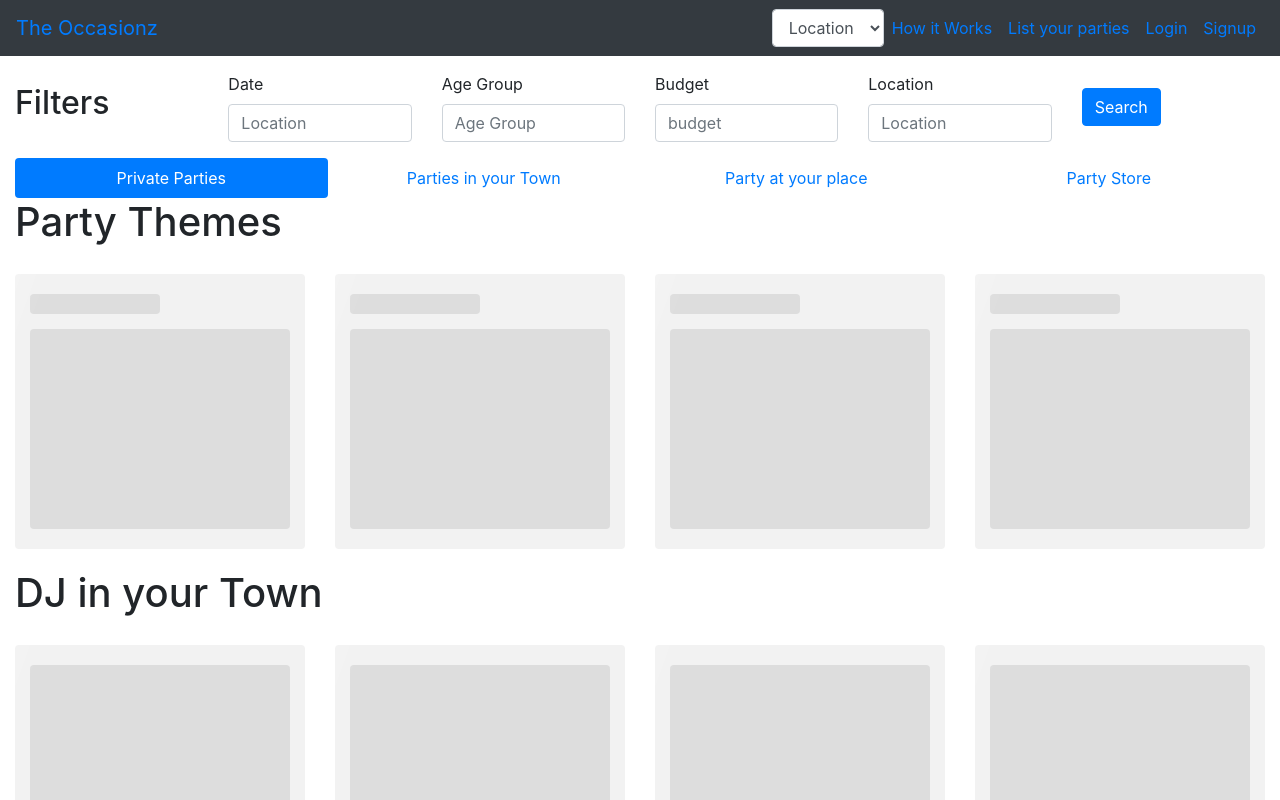
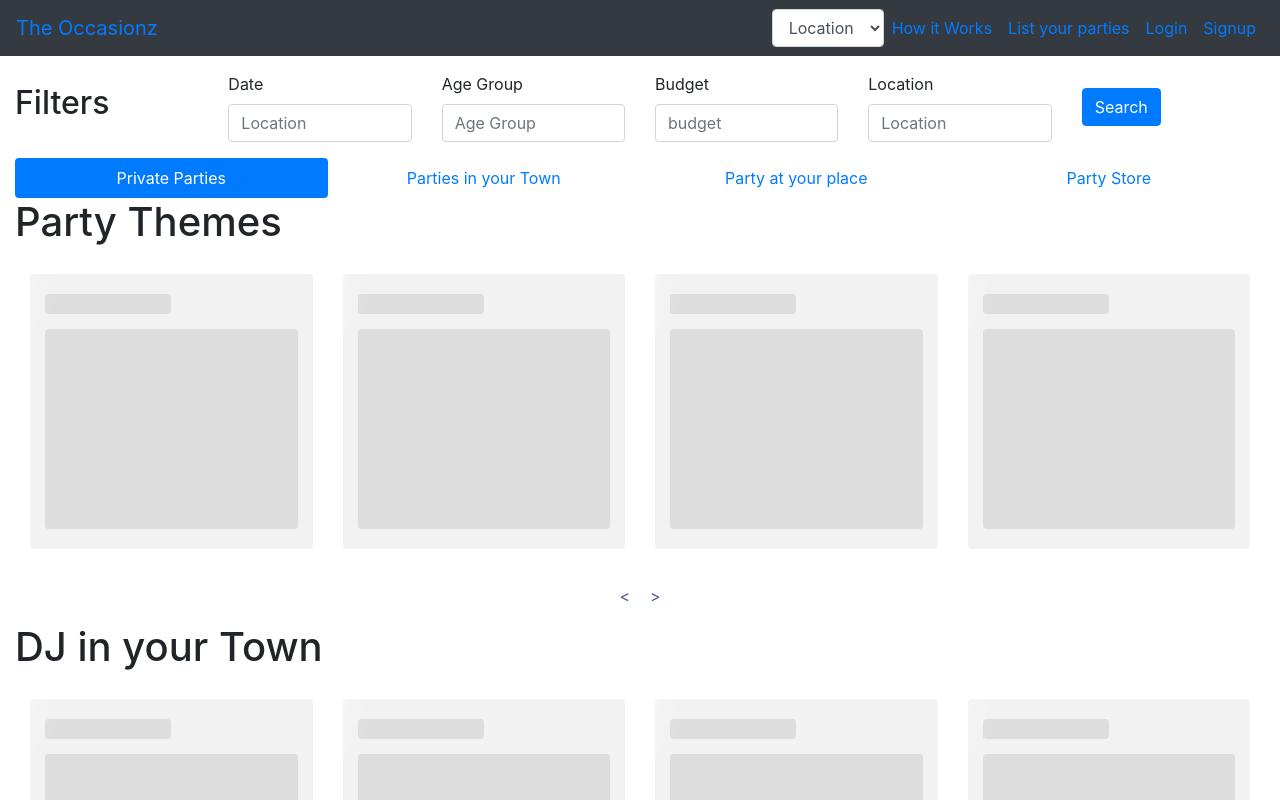
Before and after one commit to Theoccasionz/Frontend, a Next.js app: page / in a window 1280 px wide. Shown: the top 800 px of the page. Built offline with nearby package versions, Linux system fonts and the light colour scheme.

Commit message:
feat: Added Carousel
Signed-off-by: k-kumar-01 <kushalkumargupta4@gmail.com>

```diff
--- /dev/null
+++ b/components/Carousel/index.tsx
@@ -0,0 +1,46 @@
+import { FC } from 'react';
+import AliceCarousel from 'react-alice-carousel';
+import Col from 'react-bootstrap/Col';
+
+import SkeletonCard from '../Skeleton/SkeletonCard';
+import 'react-alice-carousel/lib/alice-carousel.css';
+
+const defaultItems = [
+  <Col>
+    <SkeletonCard heading={true} />
+  </Col>,
+  <Col>
+    <SkeletonCard heading={true} />
+  </Col>,
+  <Col>
+    <SkeletonCard heading={true} />
+  </Col>,
+  <Col>
+    <SkeletonCard heading={true} />
+  </Col>,
+];
+
+interface Props {
+  responsive?: Object;
+  items?: Array<JSX.Element>;
+}
+
+const responsive = {
+  568: { items: 1 },
+  768: { items: 2 },
+  992: { items: 4 },
+};
+
+const Carousel: FC<Props> = ({ items }) => {
+  return (
+    <AliceCarousel
+      mouseTracking
+      infinite={true}
+      items={items || defaultItems}
+      responsive={responsive}
+      disableDotsControls={true}
+    />
+  );
+};
+
+export default Carousel;
--- a/package.json
+++ b/package.json
@@ -13,6 +13,7 @@
     "bootstrap": "^4.5.3",
     "next": "10.0.5",
     "react": "17.0.1",
+    "react-alice-carousel": "^2.2.2",
     "react-bootstrap": "^1.4.3",
     "react-dom": "17.0.1"
   },
--- a/pages/index.tsx
+++ b/pages/index.tsx
@@ -3,9 +3,9 @@ import Container from 'react-bootstrap/Container';
 
 import Filters, { Filter } from '../components/Filters';
 import Layout from '../components/Layout';
-import List from '../components/List';
 import SkeletonFeatured from '../components/Skeleton/SkeletonFeatured';
 import PartyNav from '../components/Nav';
+import Carousel from '../components/Carousel';
 
 const Index: FC = () => {
   const [filters, setFilters] = useState<Filter>({
@@ -22,17 +22,18 @@ const Index: FC = () => {
         <div>
           <PartyNav />
         </div>
+
         <h1>Party Themes</h1>
-        <List data={[1, 2, 3, 4]} heading={true} />
+        <Carousel />
 
         <h1>DJ in your Town</h1>
-        <List data={[1, 2, 3, 4]} />
+        <Carousel />
 
         <h1>Popular Parties</h1>
         <SkeletonFeatured />
 
         <h1>Party Special</h1>
-        <List data={[1, 2, 3, 4]} heading={true} />
+        <Carousel />
       </Container>
     </Layout>
   );
```
Also changed, not shown: 1 other file (tests, documents, lock files or other folders).
